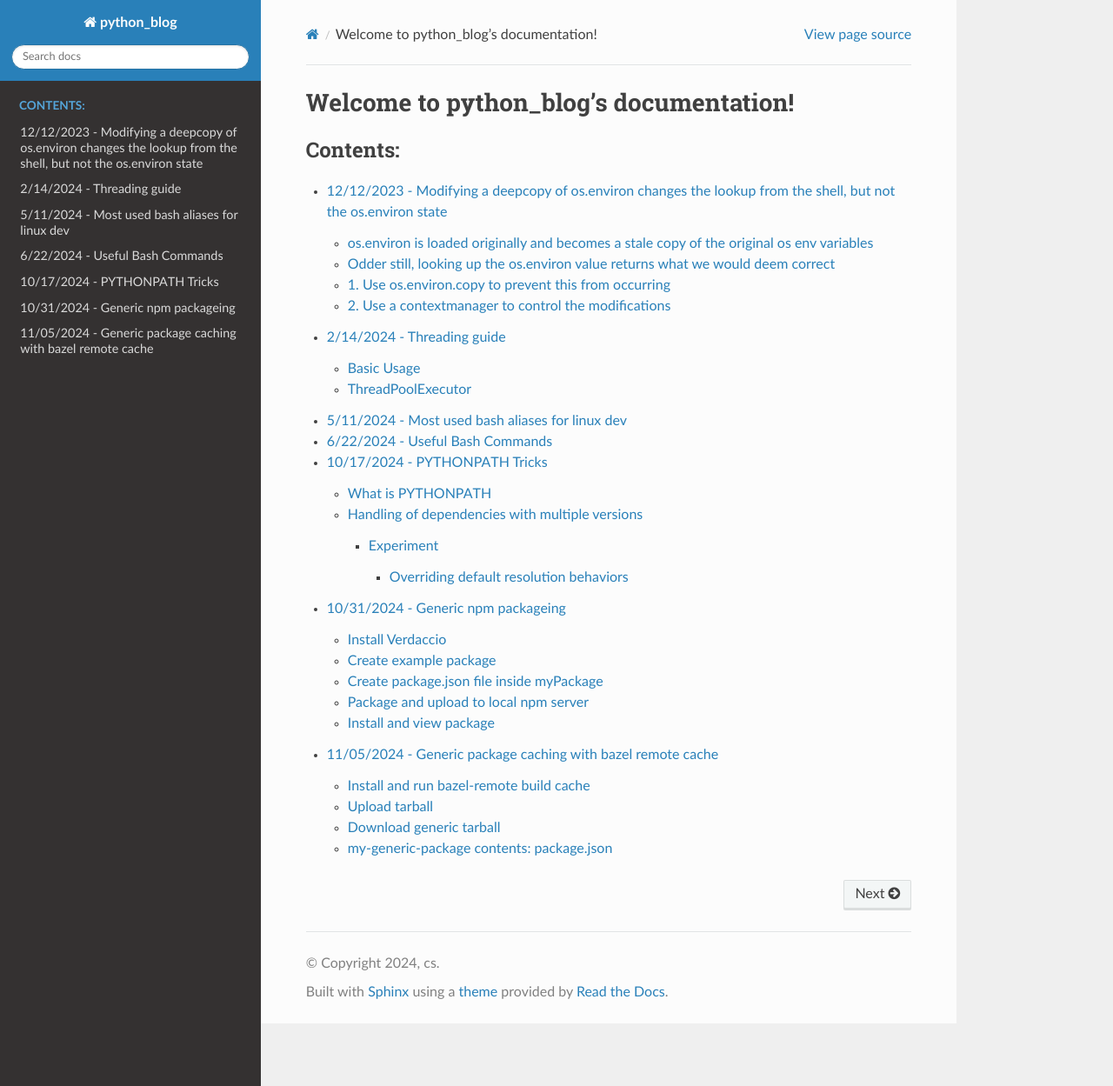
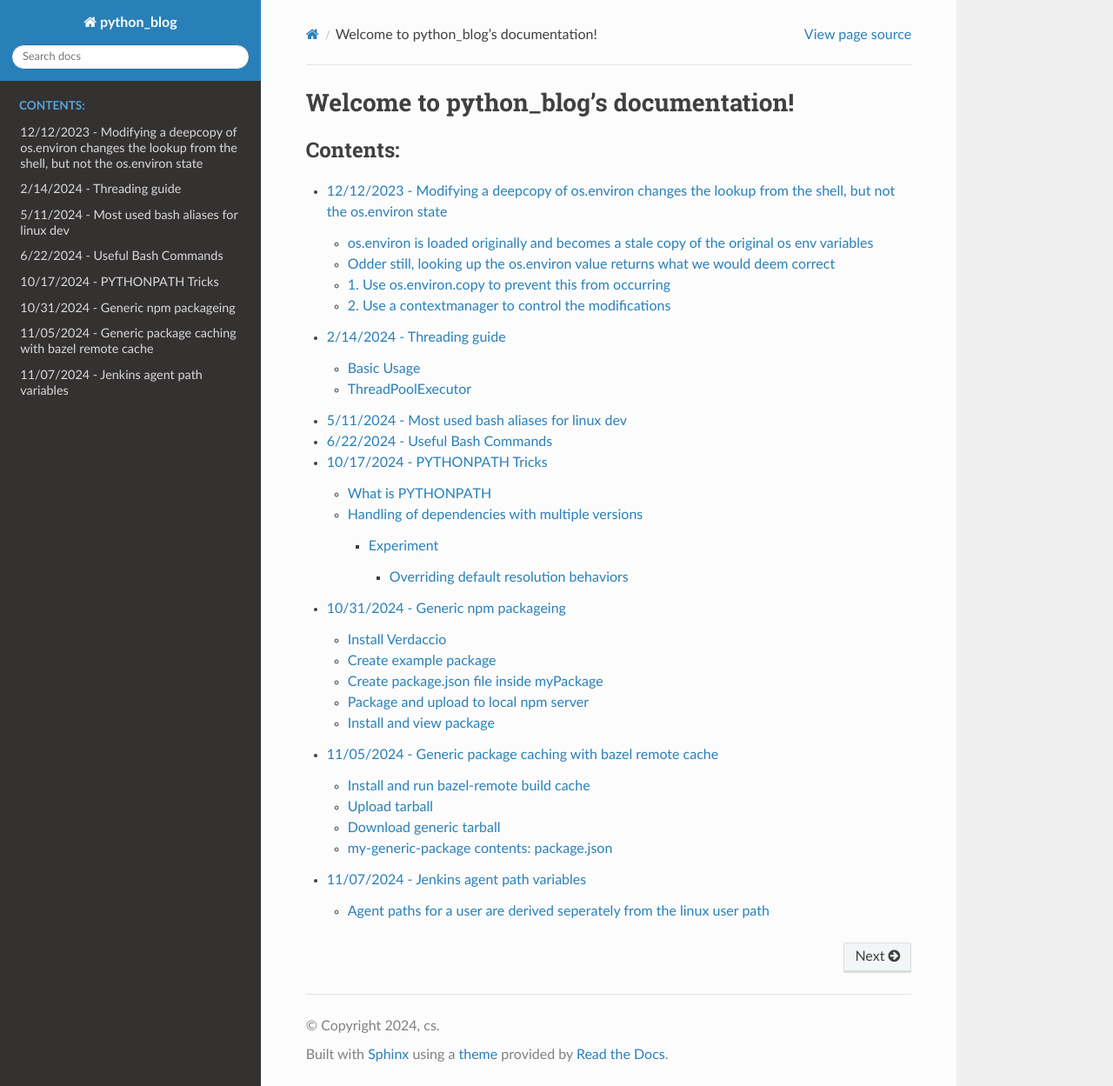
Before and after one commit to clintonsteiner/Half-Stack_Python, a Sphinx documentation site: the page built from source/index.rst, in a window 1280 px wide and 1249 px high. Shown: the whole window at 87% size. Built offline with Sphinx 7.4.7 and the Read the Docs theme 3.1.0, drawn with Linux system fonts in a browser that asks for light colours; pages that are not in the unit, such as notebooks, are missing from menus.

Commit message:
add in Jenkins_tips.rst file

```diff
--- a/source/index.rst
+++ b/source/index.rst
@@ -17,3 +17,4 @@ Welcome to python_blog's documentation!
    10/17/2024 - PYTHONPATH Tricks <notebooks/pythonPathTricks>
    10/31/2024 - Generic npm packageing <notebooks/npm_generic_packages>
    11/05/2024 - Generic package caching with bazel remote cache <notebooks/bazel-remote-cache>
+   11/07/2024 - Jenkins agent path variables <notebooks/Jenkins_tips>
--- /dev/null
+++ b/source/notebooks/Jenkins_tips.rst
@@ -0,0 +1,15 @@
+Jenkins Troubleshooting Tips Related to Path Errors
+###################################################
+
+Agent paths for a user are derived seperately from the linux user path
+**********************************************************************
+
+So being ssh'd into a machine and running echo $PATH is not the true output
+
+Instead, run the following from the node side script console in the Jenkins web gui
+
+.. code-block:: groovy
+
+   println System.getenv("PATH")
+
+These variables are cached, to get to reload you may have to disconnect the node and relaunch it
```
